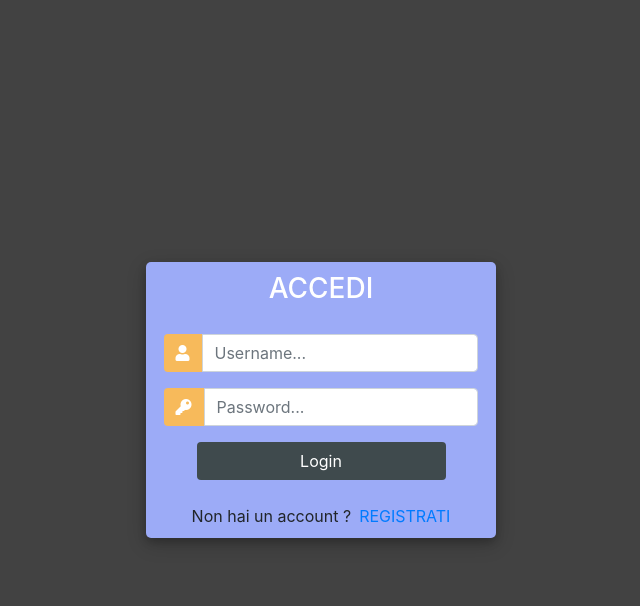
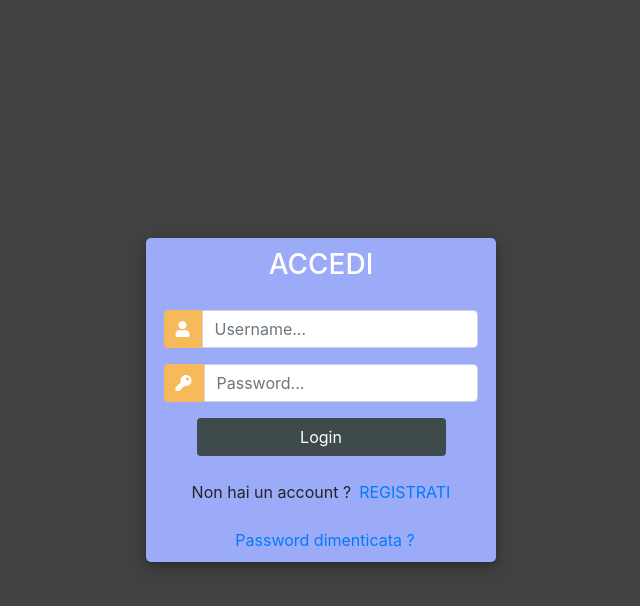
Before and after one commit to frazah/eCommerce, a Django app: page /loginForm/ in a window 1280 px wide. Shown: the top 606 px of the page, without its empty margins (319-959 px from the left). Run offline with Django 3.2, Linux system fonts and the light colour scheme; some libraries are stand-ins or nearby versions.

Commit message:
password reset completo

```diff
--- a/website/accounts/templates/accounts/login.html
+++ b/website/accounts/templates/accounts/login.html
@@ -114,6 +114,11 @@
 						Non hai un account ? <a href="{% url 'registerForm' %}" class="ml-2">REGISTRATI</a>
 					</div>
 
+					<div class="mt-4">
+					<div class="d-flex justify-content-center links">
+						<a href="{% url 'reset_password' %}" class="ml-2">Password dimenticata ?</a>
+					</div>
+
 				</div>
 			</div>
 		</div>
--- /dev/null
+++ b/website/accounts/templates/accounts/passwordResetComplete.html
@@ -0,0 +1,5 @@
+<h3>Password reset complete</h3>
+
+<p>Your password has been set. You may go ahead and log in now.</p>
+
+<a href="login.html/">Log in</a>
--- /dev/null
+++ b/website/accounts/templates/accounts/passwordResetSent.html
@@ -0,0 +1,6 @@
+<h3>Password reset sent</h3>
+
+
+<p>We’ve emailed you instructions for setting your password, if an account exists with the email you entered. You should receive them shortly.</p>
+
+<p>If you don’t receive an email, please make sure you’ve entered the address you registered with, and check your spam folder.</p>
--- a/website/accounts/urls.py
+++ b/website/accounts/urls.py
@@ -14,11 +14,15 @@ urlpatterns = [
     path('loginForm/',views.loginForm, name="loginForm"),
     path('logout/', views.logoutUser, name = "logout"),
 
-    path('changePassword/', auth_views.PasswordResetView.as_view(), name = "reset_password"),
-    path('changePassword_sent/', auth_views.PasswordResetDoneView.as_view(), name ="password_reset_done"),
-    path('reset/<uidb64>/<token>/', auth_views.PasswordResetConfirmView.as_view(), name = "password_reset_confirm"),
+    path('changePassword/', auth_views.PasswordResetView.as_view(template_name="accounts/changePassword.html"), name = "reset_password"),
+    path('changePassword_sent/', auth_views.PasswordResetDoneView.as_view(template_name="accounts/passwordResetSent.html"), name ="password_reset_done"),
+    path('reset/<uidb64>/<token>/',
+         auth_views.PasswordResetConfirmView.as_view(template_name="accounts/passwordResetForm.html"),
+         name = "password_reset_confirm"),
     # uidb64= id utente in base 64, token x controllare se è valida
-    path('reset_password_complete/', auth_views.PasswordResetCompleteView.as_view(), name="password_reset_complete"),
+    path('reset_password_complete/',
+         auth_views.PasswordResetCompleteView.as_view(template_name="accounts/passwordResetComplete.html"),
+         name="password_reset_complete"),
 
     ### PARTE ADMIN
 
```
Also changed, not shown: website/accounts/templates/accounts/changePassword.html (added, +11 -0 lines), website/accounts/templates/accounts/passwordResetForm.html (added, +11 -0 lines), website/db.sqlite3.
